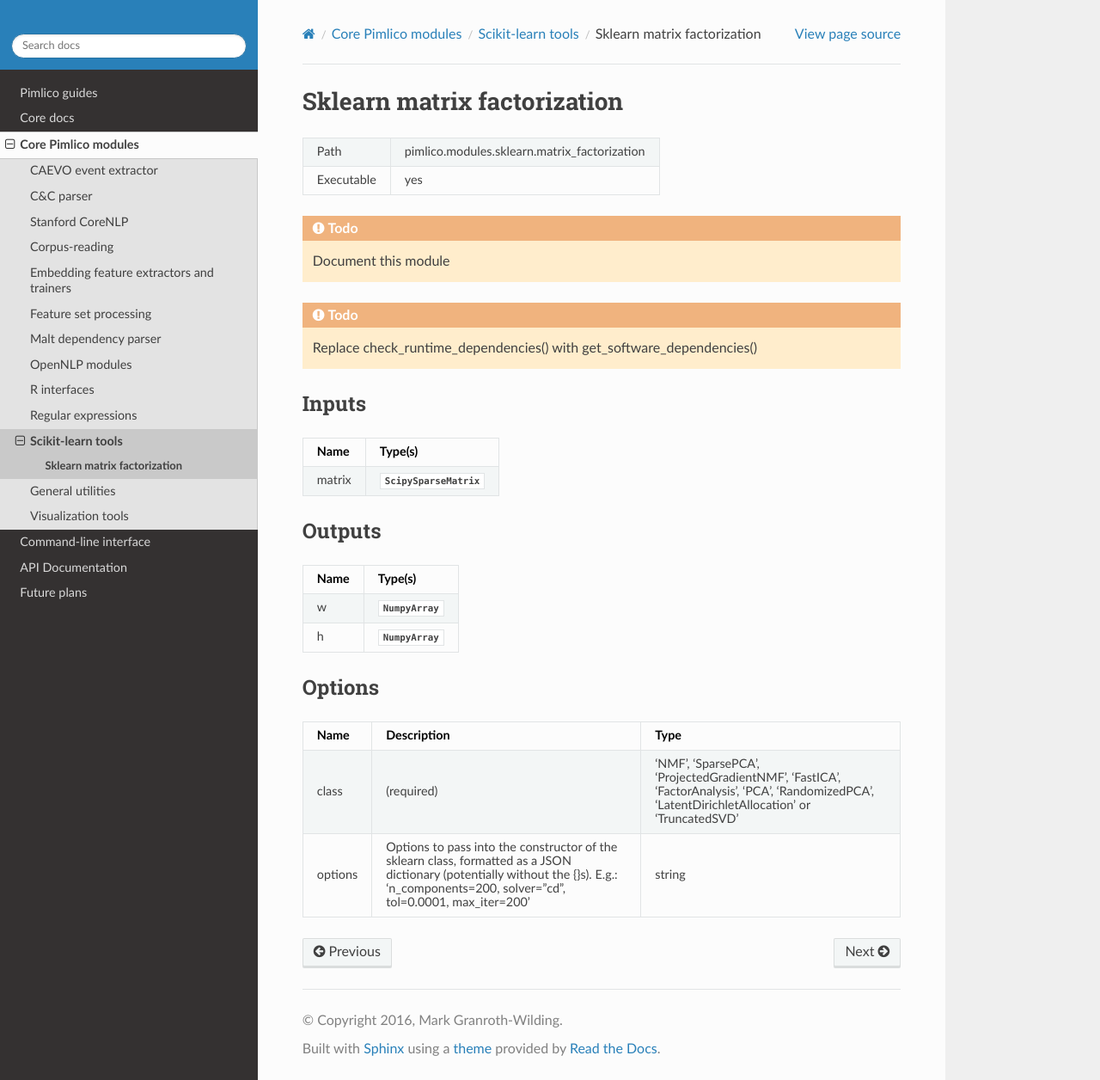
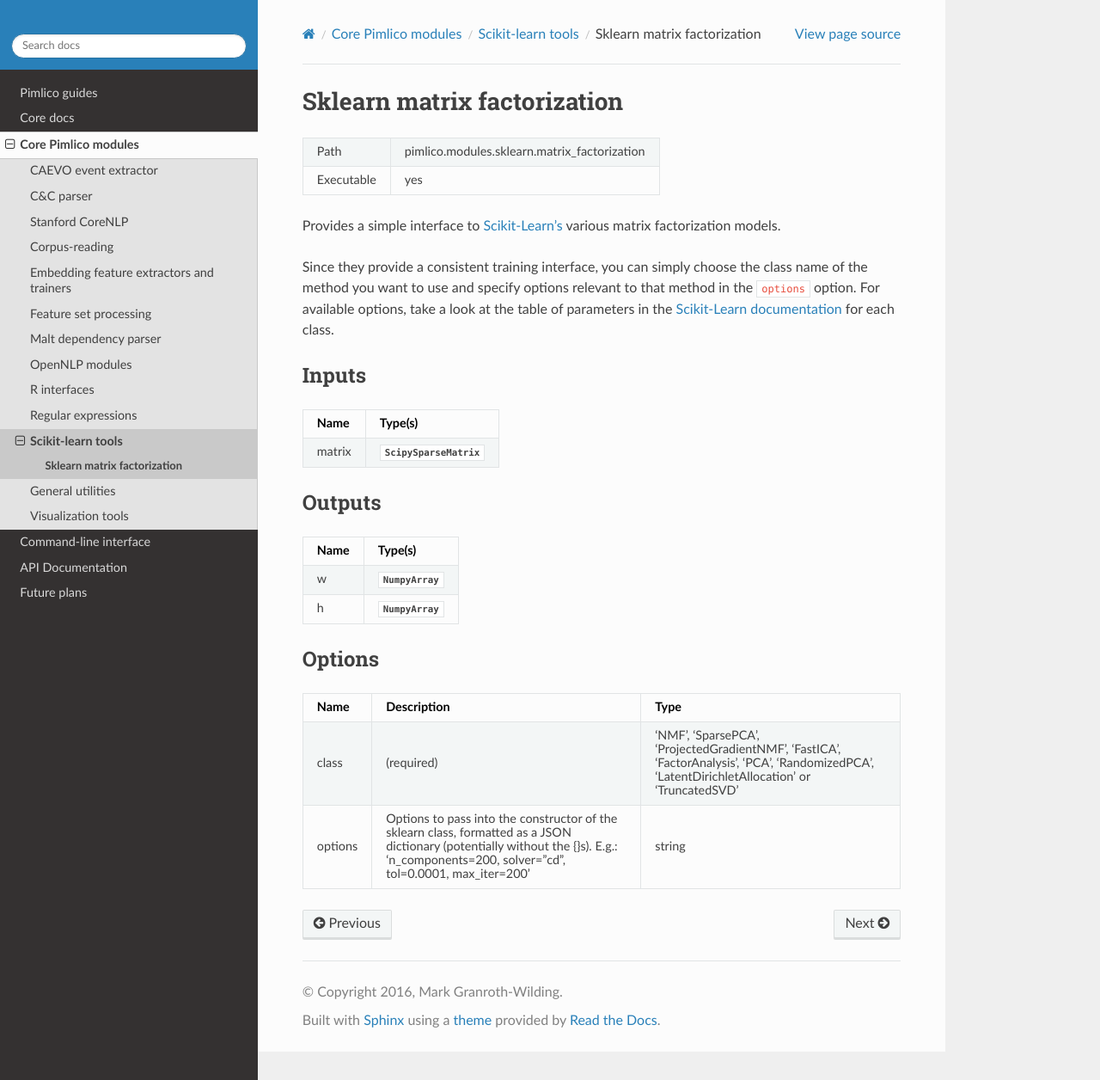
Before and after one commit to markgw/pimlico, a Sphinx documentation site: the page built from docs/modules/pimlico.modules.sklearn.matrix_factorization.rst, in a window 1280 px wide and 1256 px high. Shown: the whole window at 86% size. Built offline with Sphinx 7.4.7 and the Read the Docs theme 2.0.0, drawn with Linux system fonts in a browser that asks for light colours; formulas are drawn with MathJax 3; pages that are not in the unit, such as notebooks, are missing from menus; the version number could not be read and is left out.

Commit message:
Rebuilt module docs

```diff
--- a/docs/modules/pimlico.modules.sklearn.matrix_factorization.rst
+++ b/docs/modules/pimlico.modules.sklearn.matrix_factorization.rst
@@ -9,14 +9,14 @@ Sklearn matrix factorization
 | Executable | yes                                          |
 +------------+----------------------------------------------+
 
-.. todo::
+Provides a simple interface to `Scikit-Learn's <http://scikit-learn.org/stable/>`_ various matrix factorization
+models.
 
-   Document this module
-
-
-.. todo::
-
-   Replace check_runtime_dependencies() with get_software_dependencies()
+Since they provide a consistent training interface, you can simply choose the class name of the method you
+want to use and specify options relevant to that method in the ``options`` option. For available options,
+take a look at the table of parameters in the
+`Scikit-Learn documentation <http://scikit-learn.org/stable/modules/classes.html#module-sklearn.decomposition>`_
+for each class.
 
 
 Inputs
```
Also changed, not shown: docs/modules/pimlico.modules.caevo.output.rst (added, +65 -0 lines), docs/modules/pimlico.modules.caevo.rst (+8 -0 lines).
